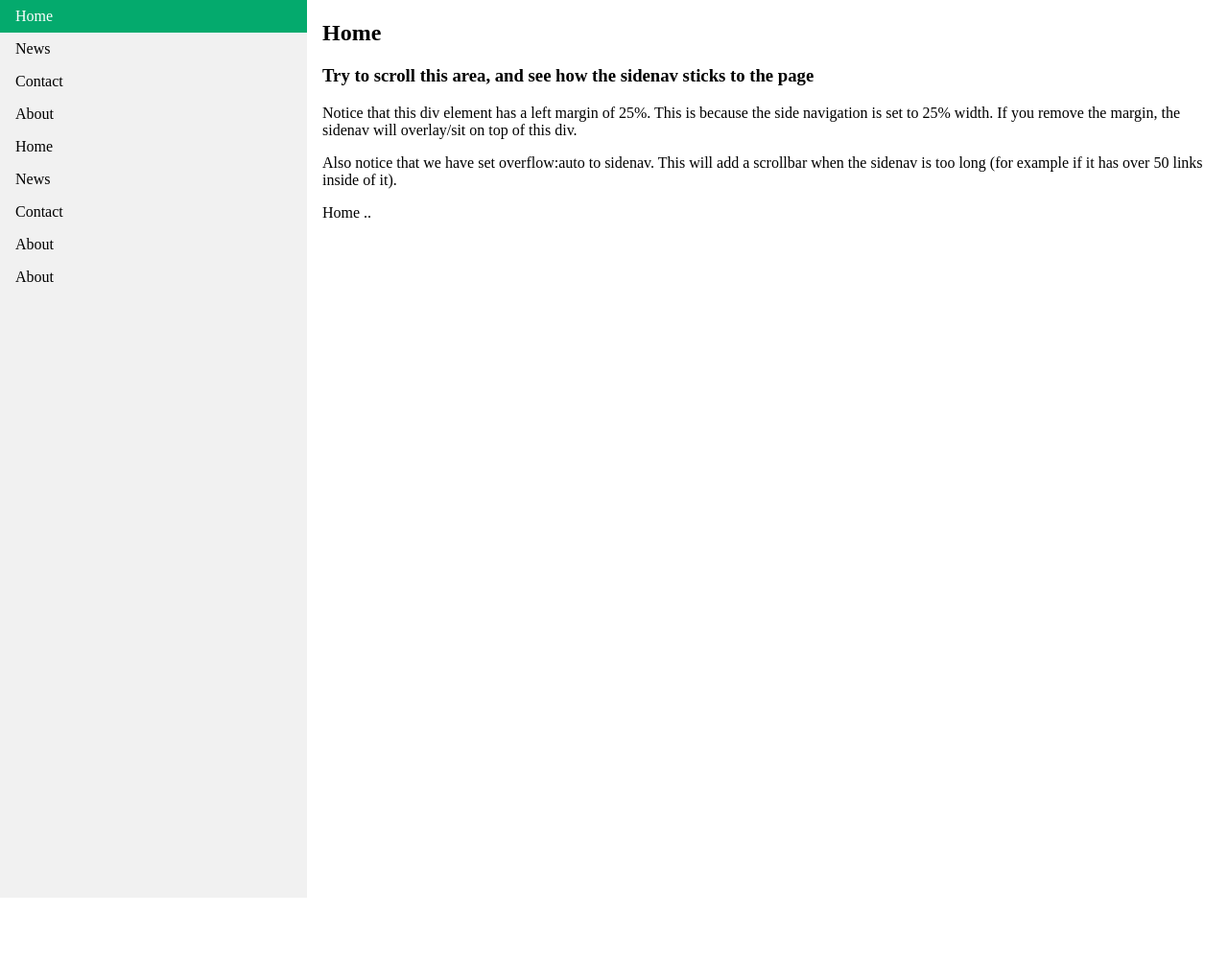
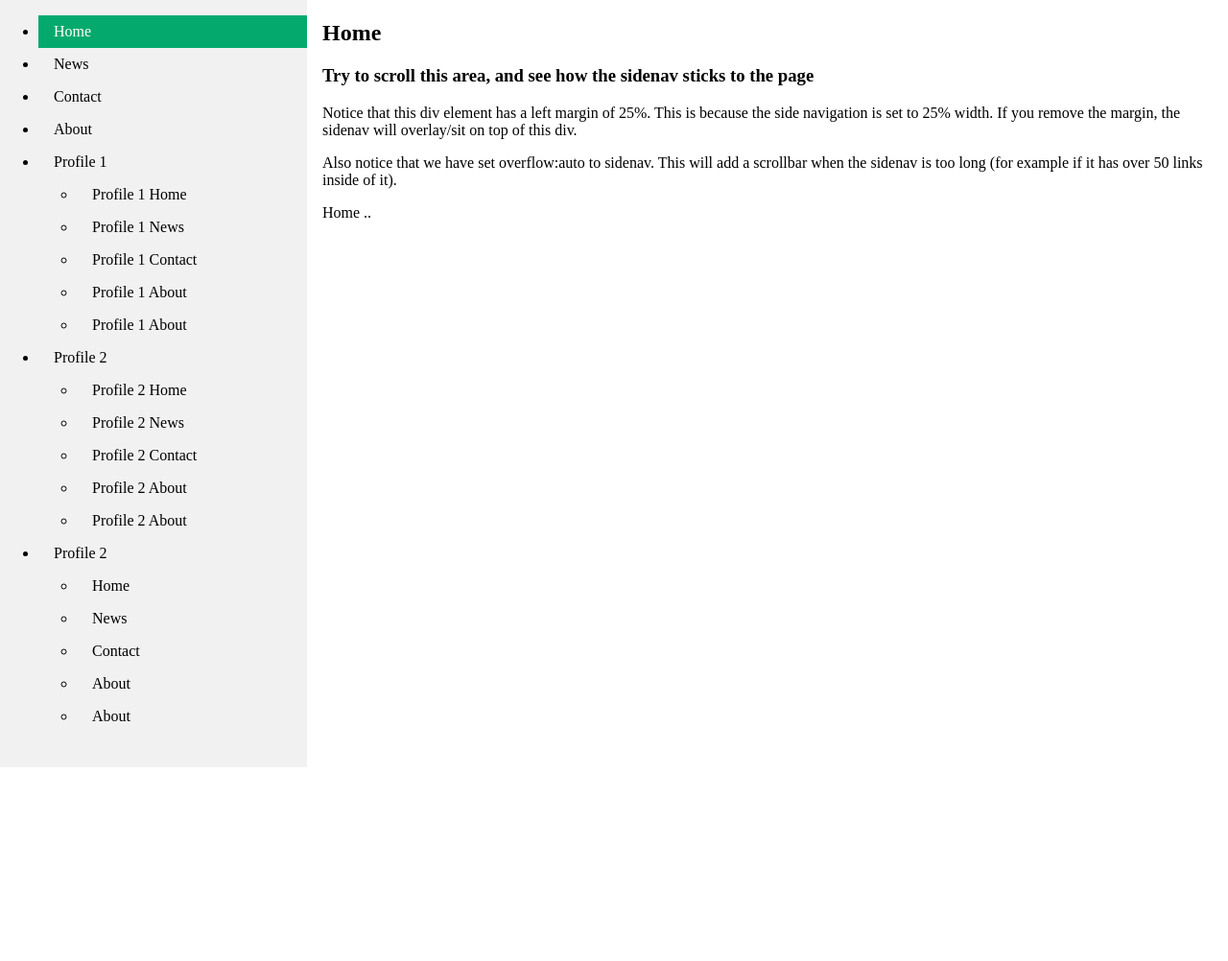
Before and after one commit to mohamedAbdullaAlNahtta/Role-Based-Access-Control-php-mysql, a PHP site: page /index.php in a window 1280 px wide. Shown: the whole page at 96% size. Run offline with PHP 8.4, Linux system fonts and the light colour scheme.

Commit message:
Update index.php

```diff
--- a/index.php
+++ b/index.php
@@ -28,7 +28,7 @@ body {
   margin: 0;
 }
 
-ul {
+.aaaa {
   list-style-type: none;
   margin: 0;
   padding: 0;
@@ -64,12 +64,34 @@ li a:hover:not(.active) {
 </head>
 <body>
 
-<ul>
+<div class="aaaa">
+  <ul>
     <li><a class="active" href="index.php?module=home">Home</a></li>
     <li><a href="index.php?module=news">News</a></li>
     <li><a href="index.php?module=contact">Contact</a></li>
     <li><a href="index.php?module=about">About</a></li>
     <li>
+    <a class="has-arrow" href="#" aria-expanded="true"><span class="hide-menu"><i class="mdi mdi-audiobook"></i>Profile 1</span></a>
+        <ul>
+            <li><a  href="index.php?module=home">Profile 1 Home</a></li>
+            <li><a href="index.php?module=news">Profile 1 News</a></li>
+            <li><a href="index.php?module=contact">Profile 1 Contact</a></li>
+            <li><a href="index.php?module=about">Profile 1 About</a></li>
+            <li><a href="index.php?module=about">Profile 1 About</a></li>
+        </ul>
+    </li>
+    <li>
+    <a class="has-arrow" href="#" aria-expanded="true"><span class="hide-menu"><i class="mdi mdi-audiobook"></i>Profile 2</span></a>
+        <ul>
+            <li><a  href="index.php?module=home">Profile 2 Home</a></li>
+            <li><a href="index.php?module=news">Profile 2 News</a></li>
+            <li><a href="index.php?module=contact">Profile 2 Contact</a></li>
+            <li><a href="index.php?module=about">Profile 2 About</a></li>
+            <li><a href="index.php?module=about">Profile 2 About</a></li>
+        </ul>
+    </li>
+    <li>
+    <a class="has-arrow" href="#" aria-expanded="true"><span class="hide-menu"><i class="mdi mdi-audiobook"></i>Profile 2</span></a>
         <ul>
             <li><a  href="index.php?module=home">Home</a></li>
             <li><a href="index.php?module=news">News</a></li>
@@ -78,7 +100,10 @@ li a:hover:not(.active) {
             <li><a href="index.php?module=about">About</a></li>
         </ul>
     </li>
-</ul>
+  </ul>
+</div>
+
+
 
 
 
```
